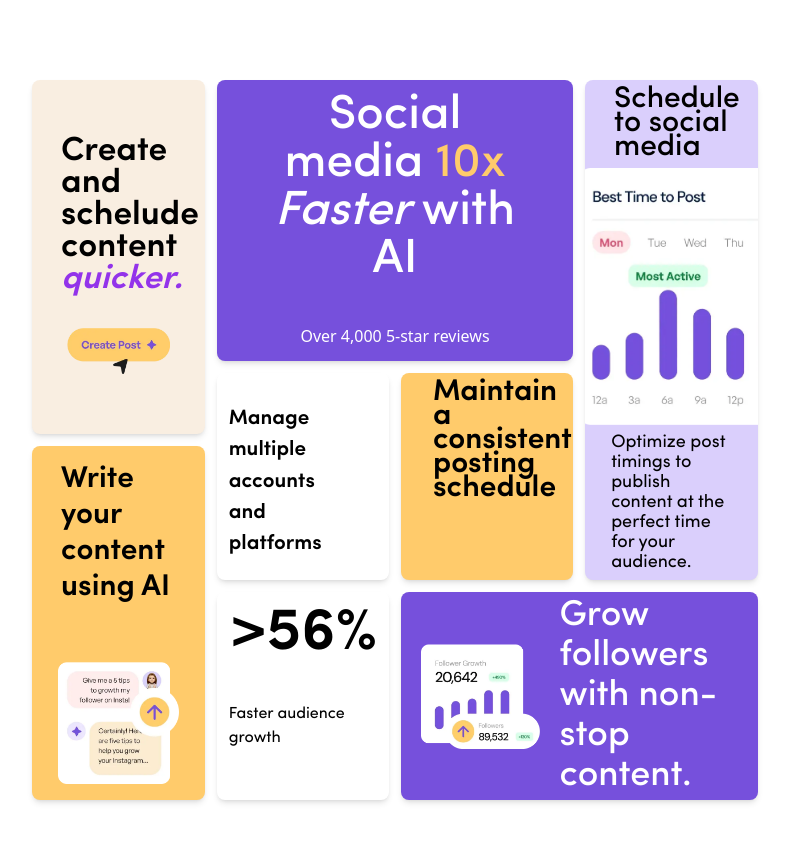
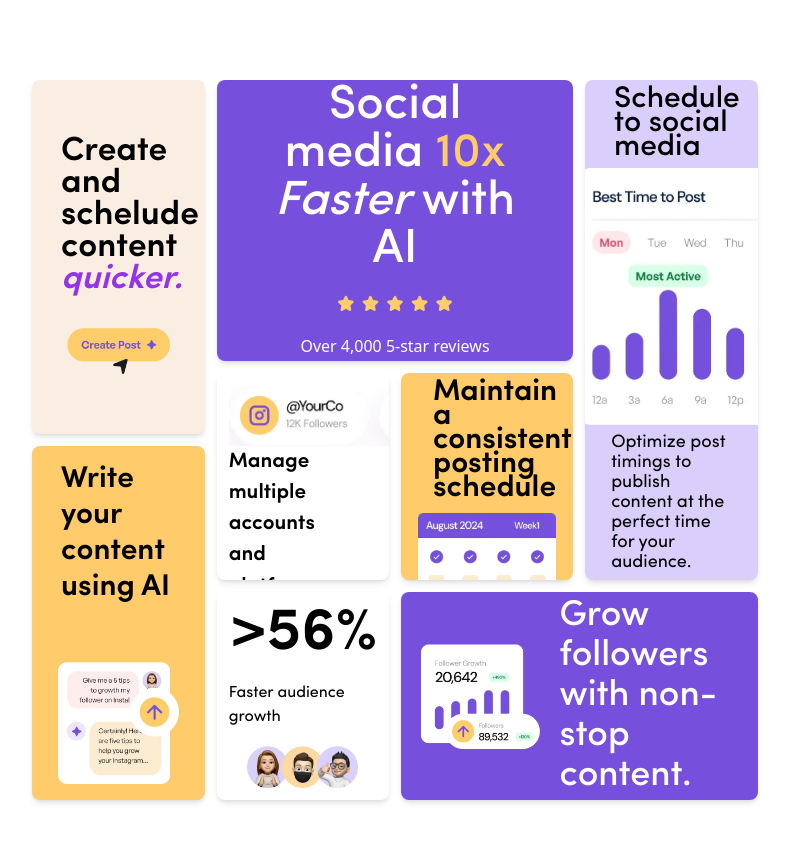
Before and after one commit to anbbel09/bento-grid, a website: page index.html in a window 1280 px wide. Shown: the whole page, without its empty margins (245-1034 px from the left). Drawn offline with Linux system fonts and the light colour scheme; the site is published under a folder, as on GitHub Pages, so addresses that start at the root find nothing.

Commit message:
modf de rutas

```diff
--- a/index.html
+++ b/index.html
@@ -22,24 +22,24 @@
             </div>
             <div class="div3 col-span-2 row-span-4 bg-purple-dark rounded-lg flex-wrap flex flex-col gap-5 justify-center items-center shadow-md">
                 <h1 class="text-white font-text-md  text-5xl w-3/4 text-center">Social media <mark class="bg-transparent text-yellow-dark">10x</mark> <i>Faster</i> with AI</h1>
-                <img class="w-1/3 " src="/assets/images/illustration-five-stars.webp" alt="" srcset="">
+                <img class="w-1/3 " src="./assets/images/illustration-five-stars.webp" alt="" srcset="">
                 <h3 class="text-white">Over 4,000 5-star reviews</h3>
             </div>
             <div class="div4 row-span-3 col-start-2 row-start-5 rounded-lg flex flex-col p-3 items-start justify-evenly w-full overflow-hidden shadow-md">
                 <figure class="w-[18rem]">
-                    <img class="w-full" src="/assets/images/illustration-multiple-platforms.webp" alt="" srcset="">
+                    <img class="w-full" src="./assets/images/illustration-multiple-platforms.webp" alt="" srcset="">
                 </figure>
                 <h1 class=" font-subtitle  text-[1.3rem] w-2/3">Manage multiple accounts and platforms</h1>
             </div>
             <div class="div5 row-span-3 col-start-3 row-start-5 bg-yellow-dark rounded-lg overflow-hidden flex flex-col justify-between items-start py-2 shadow-md">
                 <h1 class="font-subtitle w-3/4 text-3xl ml-8  leading-6">Maintain a consistent posting schedule</h1>
-                <img  class="w-4/5 mt-3 mx-auto" src="/assets/images/illustration-consistent-schedule.webp" alt="" srcset="">
+                <img  class="w-4/5 mt-3 mx-auto" src="./assets/images/illustration-consistent-schedule.webp" alt="" srcset="">
             </div>
             <div class="div6 row-span-3 col-start-2 row-start-8 flex flex-col p-3 items-center justify-between w-full overflow-hidden shadow-md rounded-lg">
                 <h1 class="font-subtitle text-6xl"> >56%</h1>
                 <h2 class="font-text">Faster audience growth</h2>
                 <figure class="w-3/4">
-                    <img class="w-full" src="/assets/images/illustration-audience-growth.webp" alt="" srcset="">
+                    <img class="w-full" src="./assets/images/illustration-audience-growth.webp" alt="" srcset="">
                 </figure>
             </div>
             <div class="div7 row-span-7 col-start-4 row-start-1 rounded-lg shadow-md bg-purple-light flex flex-col justify-evenly items-center overflow-hidden w-full">
```
